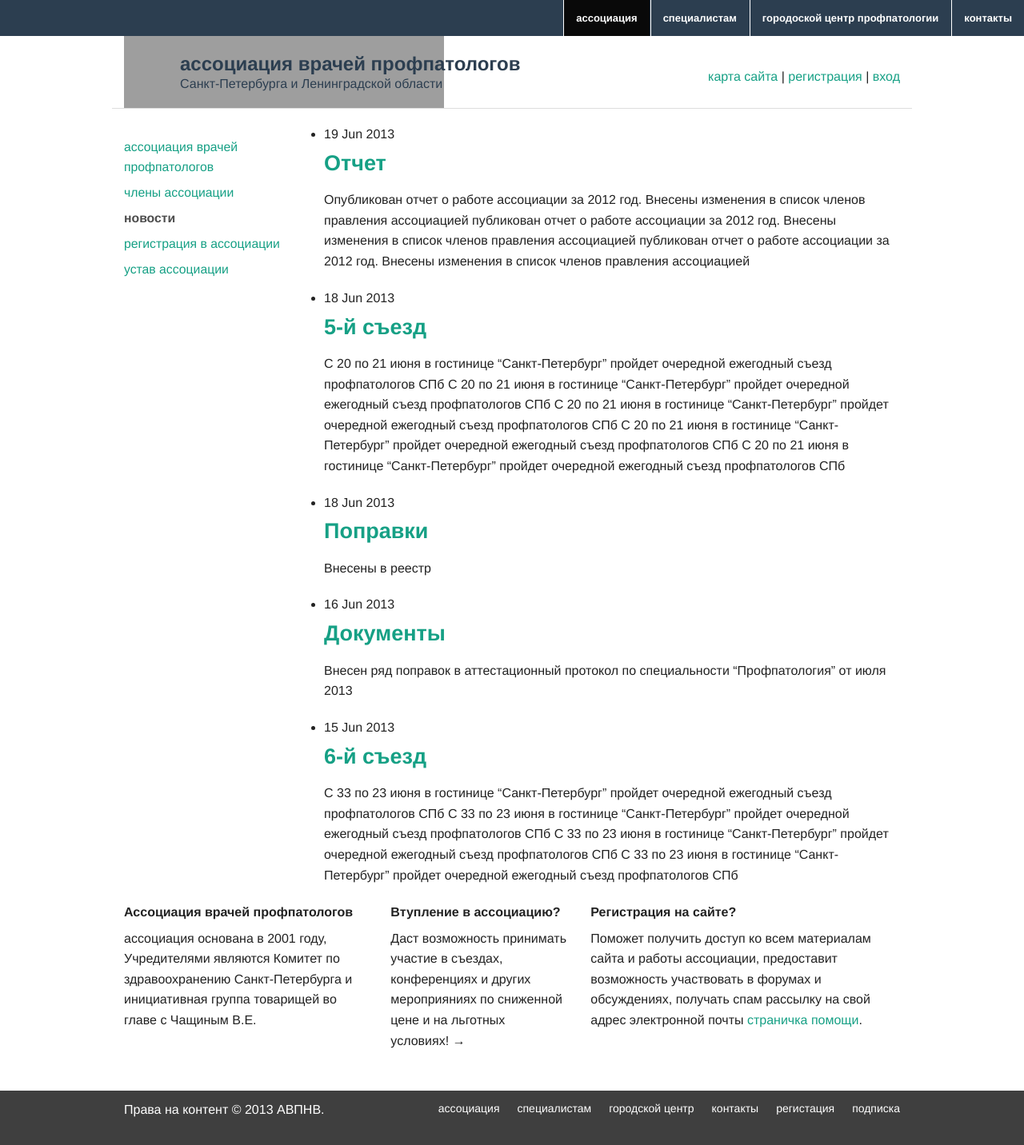
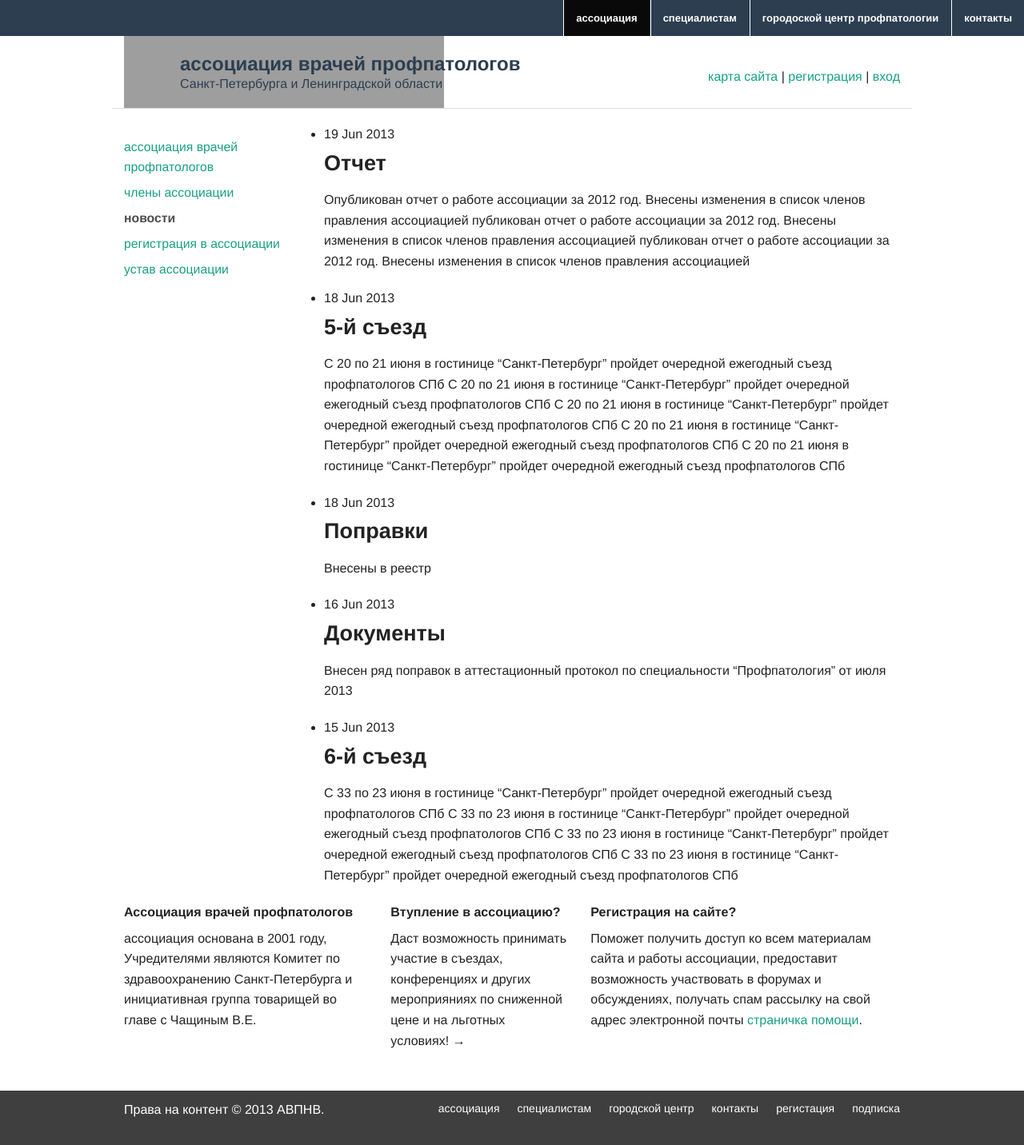
Before and after one commit to avpnw/avpnw, a Jekyll site: the page built from docs/news.md, in a window 1280 px wide. Shown: the whole page at 80% size. Built offline with Jekyll 4.4.1, drawn with Linux system fonts in a browser that asks for light colours; Markdown is read by kramdown in place of the engine named in the settings; grey boxes are pictures that could not be loaded.

Commit message:
Update news.md

```diff
--- a/docs/news.md
+++ b/docs/news.md
@@ -7,7 +7,7 @@
 <ul>
 {% for post in site.categories.news %}
 
-      <li><span>{{ post.date | date_to_string }}</span> <h3><a href="/avpnw/{{ post.url }}">{{ post.title }}</a></h3></li>
+      <li><span>{{ post.date | date_to_string }}</span> <h3>{{ post.title }}</h3></li>
       {{post.content}}
 
 {% endfor %}
```
